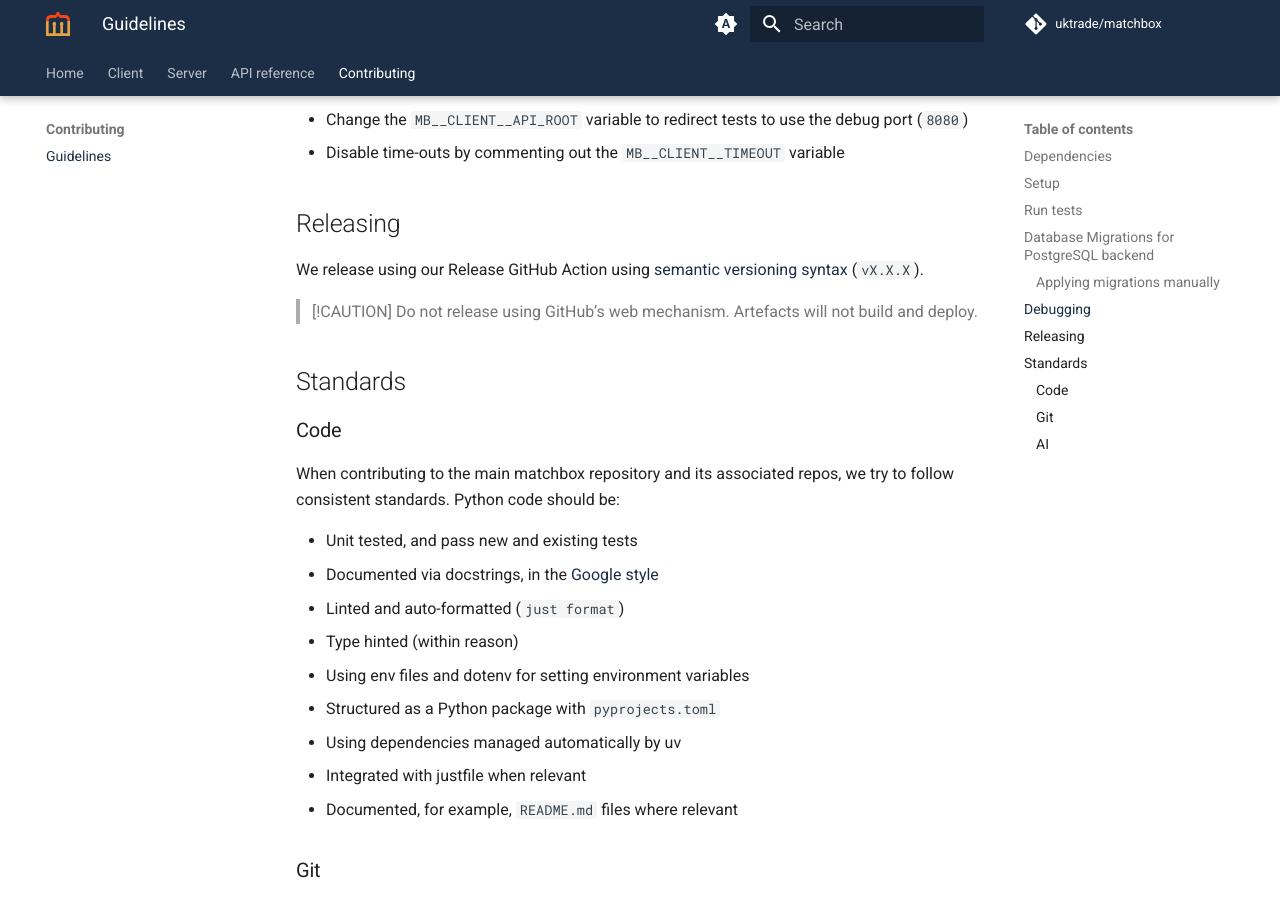
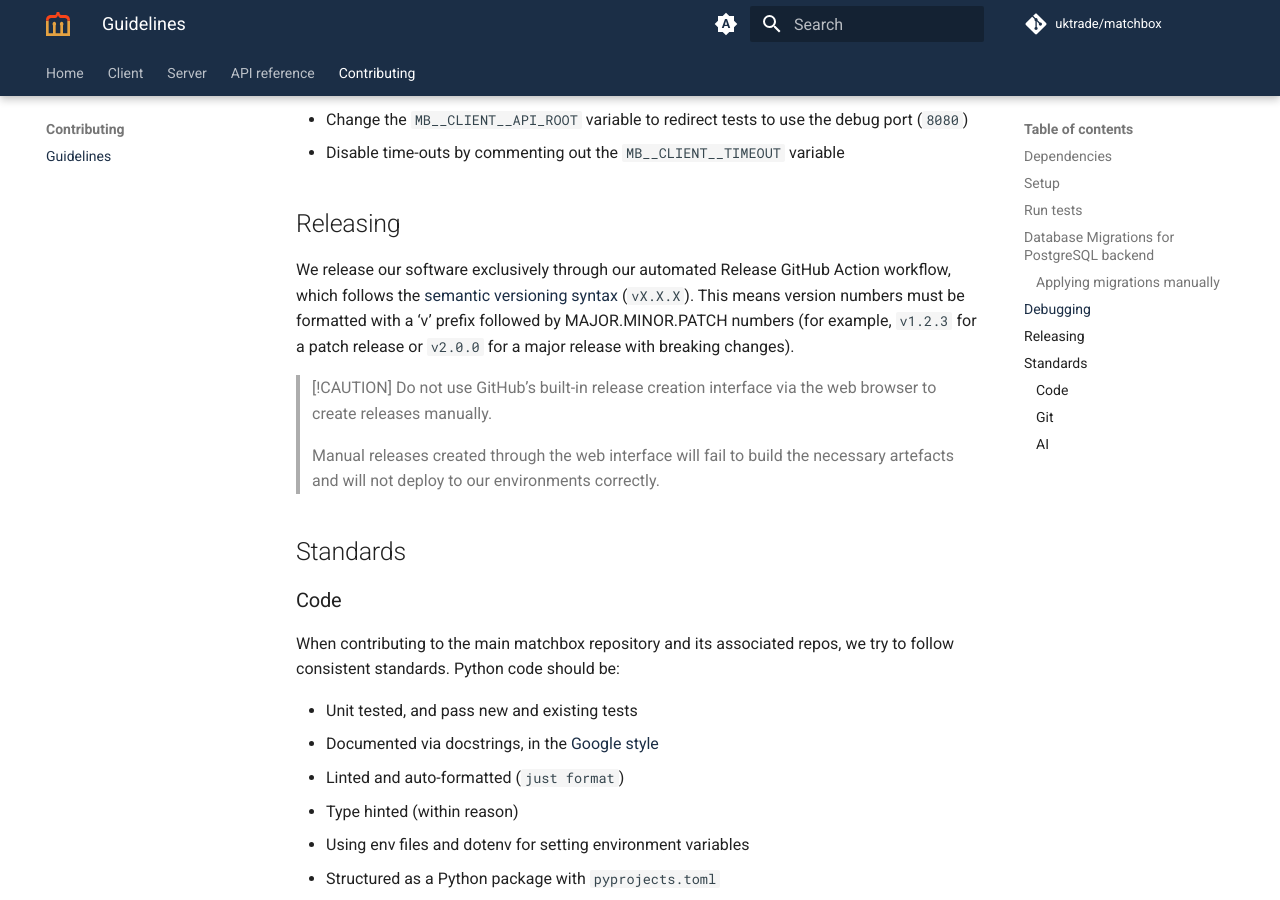
Before and after one commit to will-langdale/matchbox, an MkDocs documentation site: the page built from docs/contributing.md, in a window 1280 px wide and 900 px high, scrolled down 2683 px. Built offline with MkDocs 1.6.1 and Material for MkDocs 9.7.7, drawn with Linux system fonts in a browser that asks for light colours; comment, search, counter and statistics services are not loaded.

Commit message:
Updated contributing documentation and fixed a bug.

```diff
--- a/docs/contributing.md
+++ b/docs/contributing.md
@@ -115,10 +115,12 @@ We have a VSCode default debugging profile called "API debug", which allows you
 
 ## Releasing
 
-We release using our Release GitHub Action using [semantic versioning syntax](https://semver.org) (`vX.X.X`).
+We release our software exclusively through our automated Release GitHub Action workflow, which follows the [semantic versioning syntax](https://semver.org) (`vX.X.X`). This means version numbers must be formatted with a 'v' prefix followed by MAJOR.MINOR.PATCH numbers (for example, `v1.2.3` for a patch release or `v2.0.0` for a major release with breaking changes).
 
 > [!CAUTION]
-> Do not release using GitHub's web mechanism. Artefacts will not build and deploy.
+> Do not use GitHub's built-in release creation interface via the web browser to create releases manually.
+>
+> Manual releases created through the web interface will fail to build the necessary artefacts and will not deploy to our environments correctly.
 
 ## Standards
 
--- a/mkdocs.yml
+++ b/mkdocs.yml
@@ -48,6 +48,7 @@ nav:
       - Entities: api/common/factories/entities.md
       - Sources: api/common/factories/sources.md
       - Models: api/common/factories/models.md
+      - Scenarios: api/common/factories/scenarios.md
     - Graph: api/common/graph.md
     - Hashing: api/common/hash.md
     - Logging: api/common/logging.md
```
Also changed, not shown: 1 other file.
